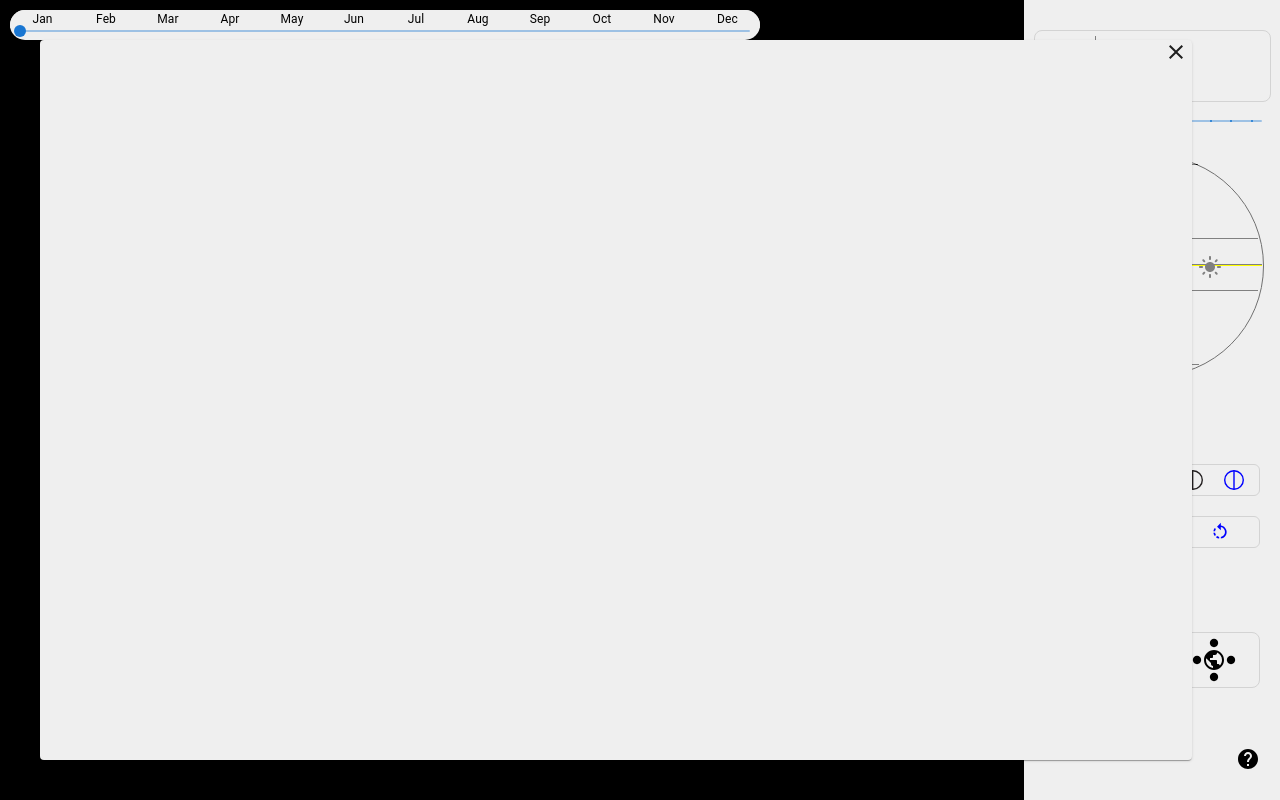
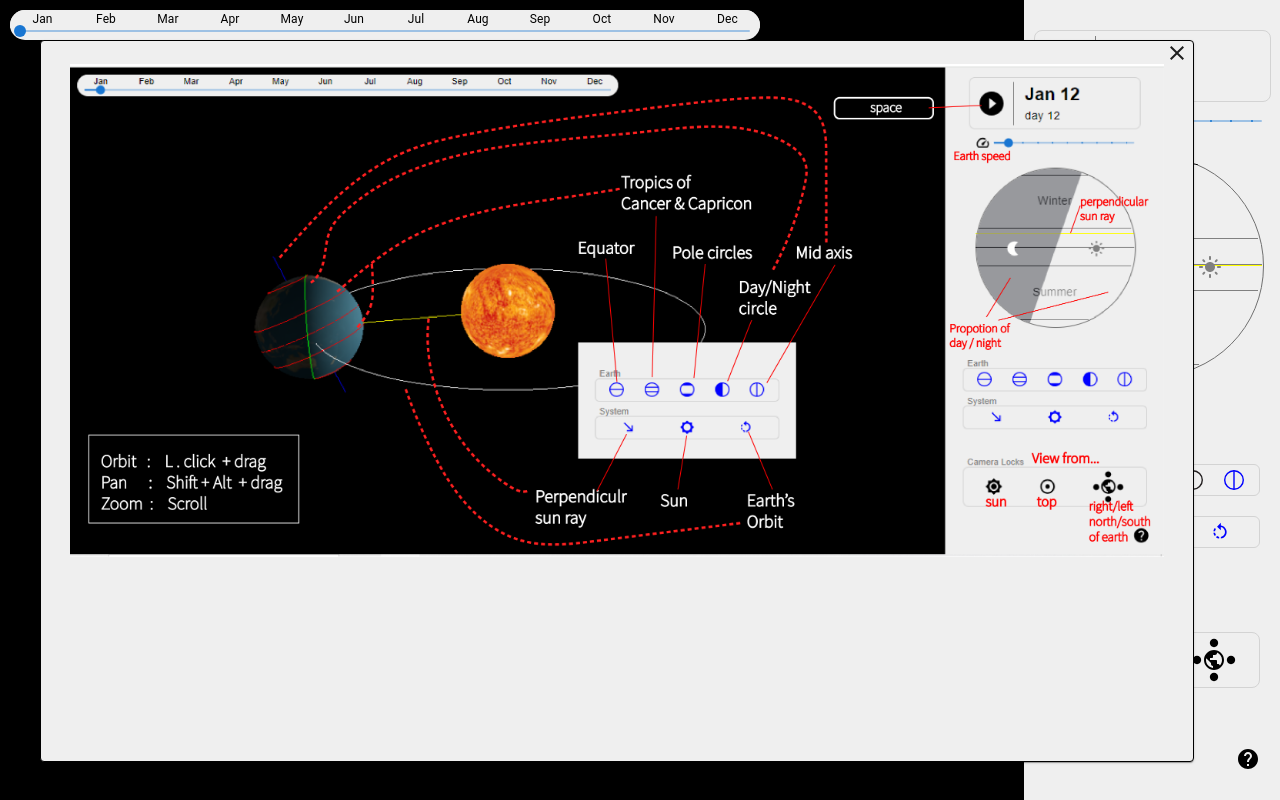
Before and after one commit to Dhammika-Mahendra/Planet, a React (Create React App) app: page / in a window 1280 px wide. Both pictures are taken after a click on the icon 1248 px from the left and 758 px from the top of the page. Built offline with nearby package versions, Linux system fonts and the light colour scheme.

Commit message:
Help box finished

```diff
--- a/src/Controller.js
+++ b/src/Controller.js
@@ -10,6 +10,7 @@ import { Box, Button, Paper, Typography } from '@mui/material'
 import HelpIcon from '@mui/icons-material/Help';
 import CloseIcon from '@mui/icons-material/Close';
 import { useState } from 'react'
+import instructions from './instructions.png'
 
 export default function Controller() {
   const [help,setHelp]=useState(false)
@@ -26,9 +27,11 @@ export default function Controller() {
         <HelpIcon sx={{cursor:'pointer',alignSelf:'end','&:hover':{color:'blue'},mr:'20px'}} onClick={()=>setHelp(true)}></HelpIcon>
 
         {/* ---- help box ------ */}
-        {help?<Paper sx={{position:'fixed',width:'90vw',height:'90vh',top:'5vh',left:'5vh',backgroundColor:'#efefef',zIndex:'40'}}>
-            <Box sx={{height:'15px',p:'4px',display:'flex',justifyContent:'end',alignItems:'center'}}>
-            <CloseIcon sx={{cursor:'pointer'}} onClick={()=>setHelp(false)}></CloseIcon>
+        {help?<Paper sx={{position:'fixed',width:'90vw',height:'90vh',top:'5vh',left:'5vh',backgroundColor:'#efefef',zIndex:'40',display:'flex',flexDirection:'column',alignItems:'center',border:'1px solid black'}}>
+            <Box sx={{height:'15px',p:'4px',display:'flex',justifyContent:'end',alignItems:'center',alignSelf:'end'}}>
+            <CloseIcon sx={{cursor:'pointer','&:hover':{color:'blue'}}} onClick={()=>setHelp(false)}></CloseIcon>
+            </Box>
+            <Box sx={{height:'95%',width:'95%',backgroundImage:`url(${instructions})`,backgroundRepeat:'no-repeat',backgroundSize:'contain'}}>
             </Box>
         </Paper>:''}
 
```
Also changed, not shown: src/instructions.png (added).
